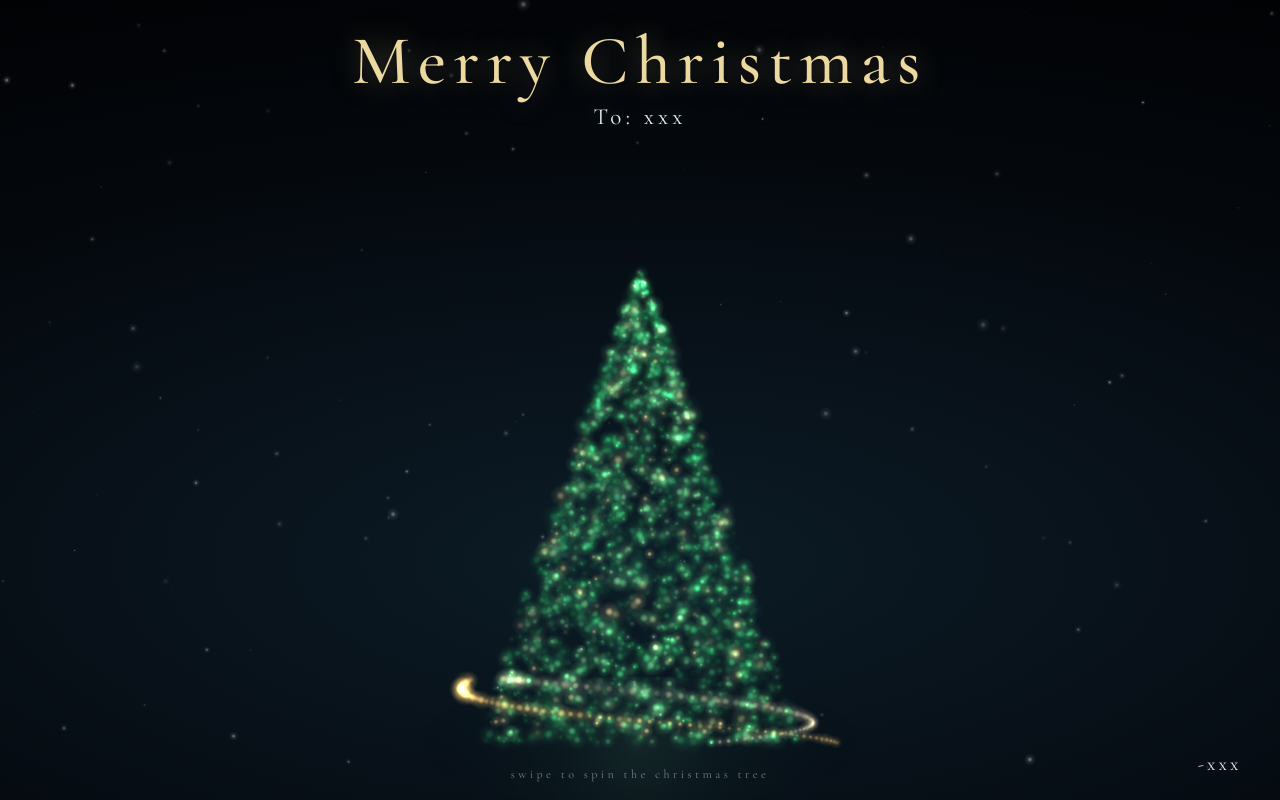
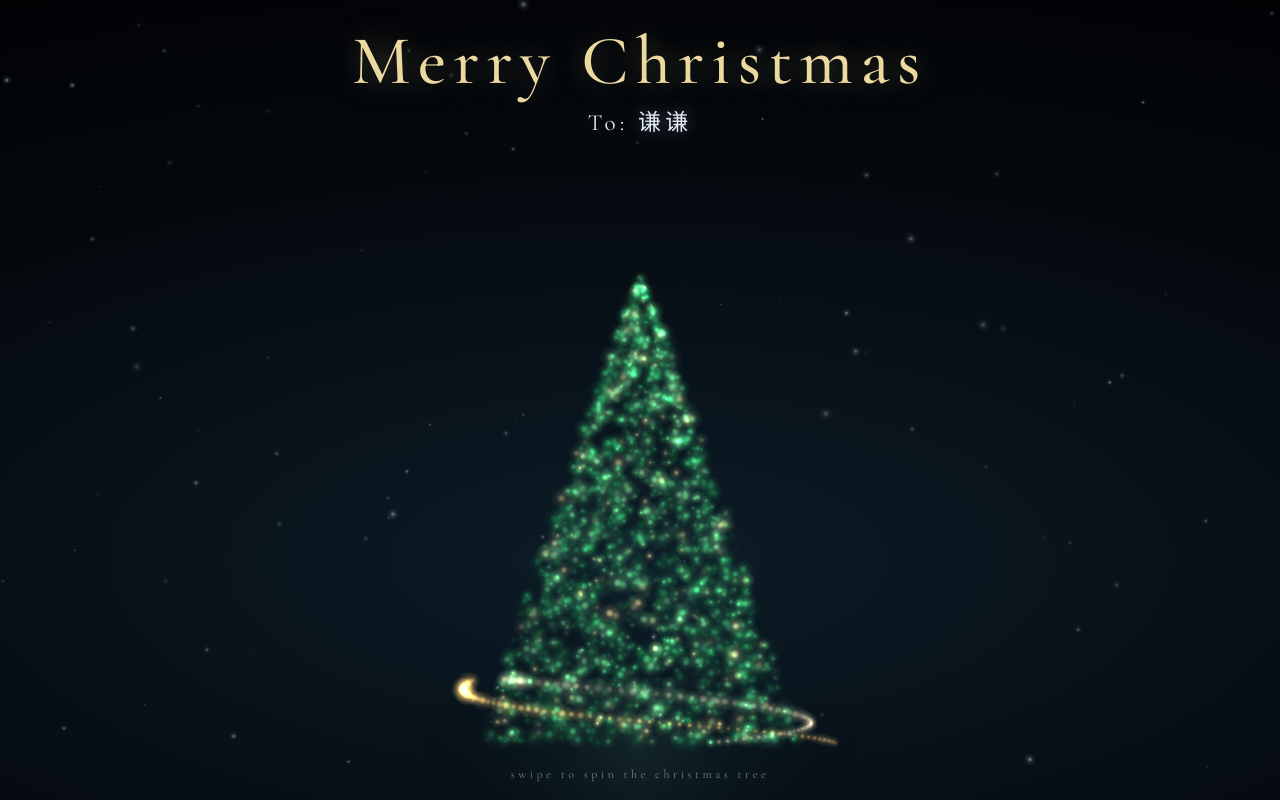
Before and after one commit to fcai52077-dev/xmas-tree, a plain HTML site: page index.html in a window 1280 px wide. Drawn offline with nearby package versions, Linux system fonts and the light colour scheme.

Commit message:
greeting: To 谦谦, drop signature

```diff
--- a/index.html
+++ b/index.html
@@ -17,7 +17,7 @@
       radial-gradient(120% 78% at 50% 70%, #0c1c26 0%, #081119 36%, #04080d 66%, #010204 100%),
       #010204;
     color: #dfe7ee;
-    font-family: 'Cormorant Garamond', 'EB Garamond', Georgia, 'Times New Roman', serif;
+    font-family: 'Cormorant Garamond', 'EB Garamond', 'Songti SC', 'Source Han Serif SC', 'Noto Serif SC', Georgia, 'Times New Roman', serif;
     -webkit-font-smoothing: antialiased;
   }
   #scene { position: fixed; inset: 0; display: block; width: 100%; height: 100%; }
@@ -45,14 +45,6 @@
     text-shadow: 0 0 18px rgba(214, 231, 245, .32);
     white-space: nowrap;
   }
-  .sign {
-    position: fixed; right: clamp(18px, 3vw, 44px); bottom: clamp(16px, 3vh, 36px);
-    font-size: clamp(14px, 1.5vw, 21px);
-    letter-spacing: .16em;
-    color: #e3ebf3;
-    text-shadow: 0 0 16px rgba(214, 231, 245, .3);
-    pointer-events: none;
-  }
   .hint {
     position: fixed; left: 0; right: 0; bottom: clamp(12px, 2.4vh, 26px);
     text-align: center;
@@ -64,12 +56,11 @@
   }
 
   /* text is visible by default; only a JS-enabled page fades it in */
-  html.js h1, html.js .to, html.js .sign, html.js .hint { opacity: 0; }
+  html.js h1, html.js .to, html.js .hint { opacity: 0; }
   html.js h1 { transform: translateY(-10px); transition: opacity 1.8s ease, transform 1.8s ease; }
   html.js .to { transform: translateY(-6px); transition: opacity 1.6s ease .1s, transform 1.6s ease .1s; }
-  html.js .sign { transition: opacity 1.6s ease; }
   html.js .hint { transition: opacity 2s ease; }
-  html.js h1.on, html.js .to.on, html.js .sign.on, html.js .hint.on { opacity: 1; transform: none; }
+  html.js h1.on, html.js .to.on, html.js .hint.on { opacity: 1; transform: none; }
 
   .noscript {
     position: fixed; left: 0; right: 0; bottom: clamp(56px, 9vh, 96px);
@@ -81,7 +72,6 @@
 
   @media (max-width: 560px) {
     .hint { font-size: 9px; letter-spacing: .16em; }
-    .sign { bottom: calc(clamp(16px, 3vh, 36px) + 20px); font-size: 15px; }
   }
 </style>
 </head>
@@ -90,9 +80,8 @@
 
 <div class="ui">
   <h1 id="title">Merry Christmas</h1>
-  <div class="to" id="to">To: xxx</div>
+  <div class="to" id="to">To: 谦谦</div>
 </div>
-<div class="sign" id="sign">-xxx</div>
 <div class="hint" id="hint">move your cursor to spin the christmas tree</div>
 
 <noscript>
@@ -113,7 +102,6 @@
   var ctx = canvas.getContext("2d");
   var titleEl = document.getElementById("title");
   var toEl = document.getElementById("to");
-  var signEl = document.getElementById("sign");
   var hintEl = document.getElementById("hint");
 
   function clamp01(v) { return v < 0 ? 0 : v > 1 ? 1 : v; }
@@ -496,7 +484,6 @@
 
     window.setTimeout(function () { titleEl.classList.add("on"); }, 1400);
     window.setTimeout(function () { toEl.classList.add("on"); }, 2200);
-    window.setTimeout(function () { signEl.classList.add("on"); }, 2900);
     window.setTimeout(function () { hintEl.classList.add("on"); }, 3450);
   }
 
```
